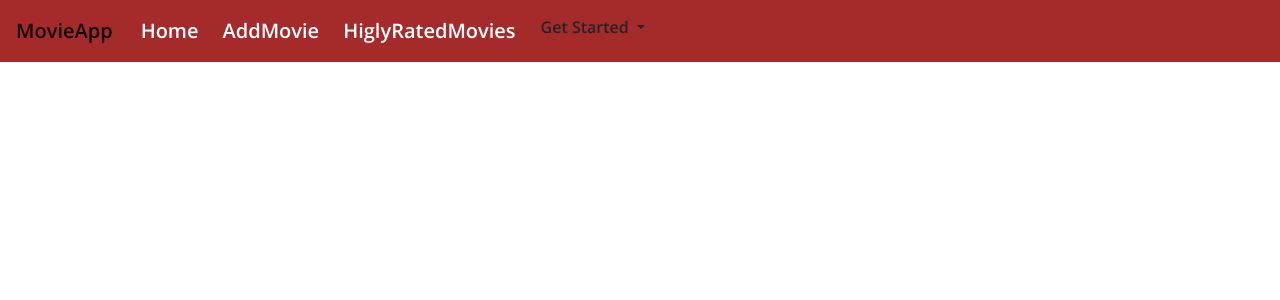
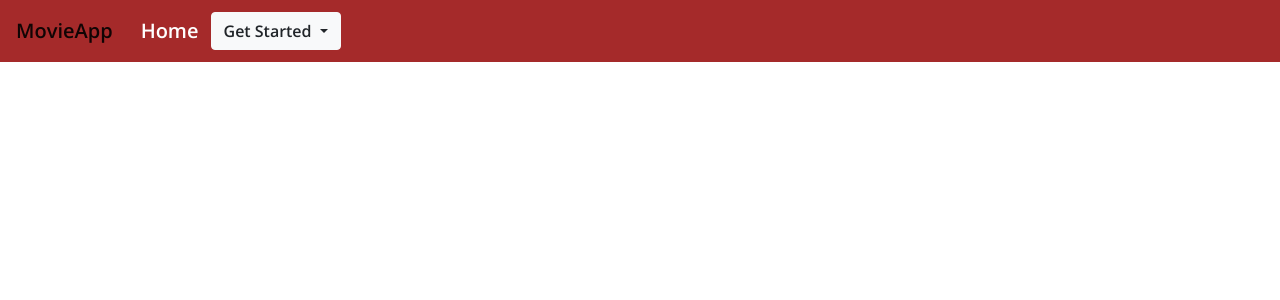
Before and after one commit to mhmdwSamir/Movie-App, an Angular app in the folder front-end/: page /settings in a window 1280 px wide. Shown: the top 300 px of the page. Built offline with nearby package versions, Linux system fonts and the light colour scheme.

Commit message:
apply the authentication guard in the headers elements

```diff
--- a/front-end/src/app/header/header.component.html
+++ b/front-end/src/app/header/header.component.html
@@ -11,7 +11,7 @@
         Home
       </a>
     </li>
-    <li class="nav-item mx-1">
+    <li class="nav-item mx-1" *ngIf="isAuthenticated">
       <a
         class="nav-link p-2 rounded"
         [routerLinkActive]="'active'"
@@ -19,16 +19,14 @@
         >AddMovie</a
       >
     </li>
-    <li class="nav-item mx-1">
+    <!-- <li class="nav-item mx-1">
       <a class="nav-link p-2 rounded" href="#">HiglyRatedMovies</a>
-    </li>
-    <li class="nav-item mr">
-      <!-- <a class="nav-link" routerLink="/settings"
-        ><i class="fa fa-icon"> </i>IconSettings</a
-      > -->
+    </li> -->
+
+    <li class="nav-item mr d-flex align-items-center">
 
       <div ngbDropdown class="d-inline-block">
-        <button class="btn" id="dropdownBasic1" ngbDropdownToggle>
+        <button class="btn btn-light" id="dropdownBasic1" ngbDropdownToggle>
           Get Started
         </button>
         <div ngbDropdownMenu aria-labelledby="dropdownBasic1">
--- a/front-end/src/app/header/header.component.ts
+++ b/front-end/src/app/header/header.component.ts
@@ -1,4 +1,5 @@
 import { Component, OnInit } from '@angular/core';
+import { AuthenticationService } from '../signingService/sign.service';
 
 @Component({
   selector: 'app-header',
@@ -6,8 +7,10 @@ import { Component, OnInit } from '@angular/core';
   styleUrls: ['./header.component.css']
 })
 export class HeaderComponent implements OnInit {
-
-  constructor() { }
+  isAuthenticated: boolean;
+  constructor(private _authenticationService: AuthenticationService) {
+    this.isAuthenticated = this._authenticationService.isAuthenticated()
+  }
 
   ngOnInit(): void {
   }
```
